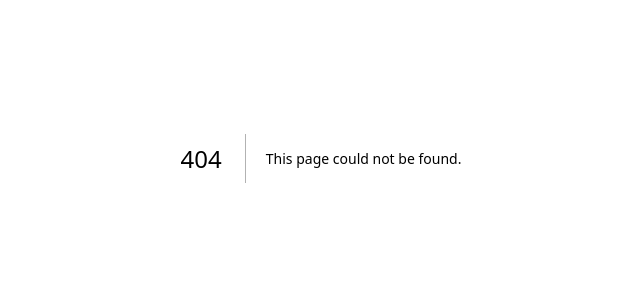
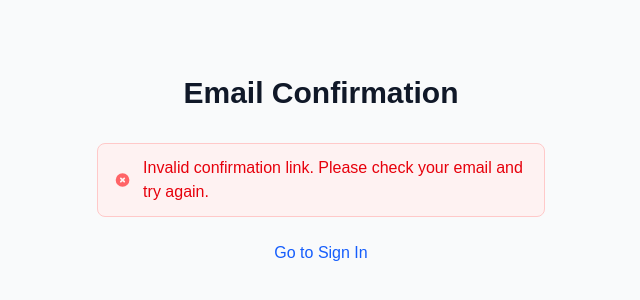
Before and after one commit to chemarish30-afk/study-tracker, a Next.js app in the folder web/: page /auth/email-confirmation in a window 1280 px wide. Before the commit this address had no page. Shown: the part 242-542 px from the top of the page, without its empty margins (319-959 px from the left). Built offline with nearby package versions, Linux system fonts and the light colour scheme.

Commit message:
feat: Add email confirmation functionality
- Update Strapi config with proper email confirmation URLs
- Create email confirmation page for frontend
- Add API endpoint to handle email confirmation
- Configure proper redirection URLs for Netlify domain

```diff
--- /dev/null
+++ b/web/src/app/api/auth/email-confirmation/route.ts
@@ -0,0 +1,43 @@
+import { NextRequest, NextResponse } from 'next/server';
+import { strapi } from '@/lib/strapi';
+
+export async function POST(request: NextRequest) {
+  try {
+    const body = await request.json();
+    const { confirmation, code } = body;
+
+    if (!confirmation || !code) {
+      return NextResponse.json(
+        { error: 'Confirmation and code are required' },
+        { status: 400 }
+      );
+    }
+
+    console.log('Email confirmation request:', { confirmation, code });
+
+    const response = await strapi.request('/auth/email-confirmation', {
+      method: 'POST',
+      body: JSON.stringify({ confirmation, code }),
+    }, false);
+
+    console.log('Strapi email confirmation response:', response);
+
+    if ('error' in response) {
+      return NextResponse.json(
+        { error: response.error.message },
+        { status: response.error.status }
+      );
+    }
+
+    return NextResponse.json(
+      { message: 'Email confirmed successfully' },
+      { status: 200 }
+    );
+  } catch (error) {
+    console.error('Email confirmation error:', error);
+    return NextResponse.json(
+      { error: 'An error occurred during email confirmation' },
+      { status: 500 }
+    );
+  }
+}
--- /dev/null
+++ b/web/src/app/auth/email-confirmation/page.tsx
@@ -0,0 +1,103 @@
+'use client';
+
+import { useState, useEffect } from 'react';
+import { useSearchParams } from 'next/navigation';
+import Link from 'next/link';
+
+export default function EmailConfirmationPage() {
+  const [status, setStatus] = useState<'loading' | 'success' | 'error'>('loading');
+  const [message, setMessage] = useState('');
+  const searchParams = useSearchParams();
+
+  useEffect(() => {
+    const confirmEmail = async () => {
+      try {
+        const confirmation = searchParams.get('confirmation');
+        const code = searchParams.get('code');
+
+        if (!confirmation || !code) {
+          setStatus('error');
+          setMessage('Invalid confirmation link. Please check your email and try again.');
+          return;
+        }
+
+        const response = await fetch('/api/auth/email-confirmation', {
+          method: 'POST',
+          headers: {
+            'Content-Type': 'application/json',
+          },
+          body: JSON.stringify({ confirmation, code }),
+        });
+
+        const data = await response.json();
+
+        if (response.ok) {
+          setStatus('success');
+          setMessage('Email confirmed successfully! You can now sign in to your account.');
+        } else {
+          setStatus('error');
+          setMessage(data.error || 'Email confirmation failed. Please try again.');
+        }
+      } catch (error) {
+        setStatus('error');
+        setMessage('An error occurred during email confirmation. Please try again.');
+      }
+    };
+
+    confirmEmail();
+  }, [searchParams]);
+
+  return (
+    <div className="min-h-screen flex items-center justify-center bg-gray-50 py-12 px-4 sm:px-6 lg:px-8">
+      <div className="max-w-md w-full space-y-8">
+        <div className="text-center">
+          <h2 className="mt-6 text-3xl font-extrabold text-gray-900">
+            Email Confirmation
+          </h2>
+        </div>
+
+        <div className="mt-8">
+          {status === 'loading' && (
+            <div className="bg-blue-50 border border-blue-200 text-blue-600 px-4 py-3 rounded-lg">
+              <div className="flex items-center">
+                <div className="animate-spin rounded-full h-4 w-4 border-b-2 border-blue-600 mr-3"></div>
+                Confirming your email...
+              </div>
+            </div>
+          )}
+
+          {status === 'success' && (
+            <div className="bg-green-50 border border-green-200 text-green-600 px-4 py-3 rounded-lg">
+              <div className="flex items-center">
+                <svg className="h-5 w-5 text-green-400 mr-3" fill="currentColor" viewBox="0 0 20 20">
+                  <path fillRule="evenodd" d="M10 18a8 8 0 100-16 8 8 0 000 16zm3.707-9.293a1 1 0 00-1.414-1.414L9 10.586 7.707 9.293a1 1 0 00-1.414 1.414l2 2a1 1 0 001.414 0l4-4z" clipRule="evenodd" />
+                </svg>
+                {message}
+              </div>
+            </div>
+          )}
+
+          {status === 'error' && (
+            <div className="bg-red-50 border border-red-200 text-red-600 px-4 py-3 rounded-lg">
+              <div className="flex items-center">
+                <svg className="h-5 w-5 text-red-400 mr-3" fill="currentColor" viewBox="0 0 20 20">
+                  <path fillRule="evenodd" d="M10 18a8 8 0 100-16 8 8 0 000 16zM8.707 7.293a1 1 0 00-1.414 1.414L8.586 10l-1.293 1.293a1 1 0 101.414 1.414L10 11.414l1.293 1.293a1 1 0 001.414-1.414L11.414 10l1.293-1.293a1 1 0 00-1.414-1.414L10 8.586 8.707 7.293z" clipRule="evenodd" />
+                </svg>
+                {message}
+              </div>
+            </div>
+          )}
+
+          <div className="mt-6 text-center">
+            <Link
+              href="/sign-in"
+              className="font-medium text-blue-600 hover:text-blue-500"
+            >
+              Go to Sign In
+            </Link>
+          </div>
+        </div>
+      </div>
+    </div>
+  );
+}
```
Also changed, not shown: 1 other file (tests, documents, lock files or other folders).
